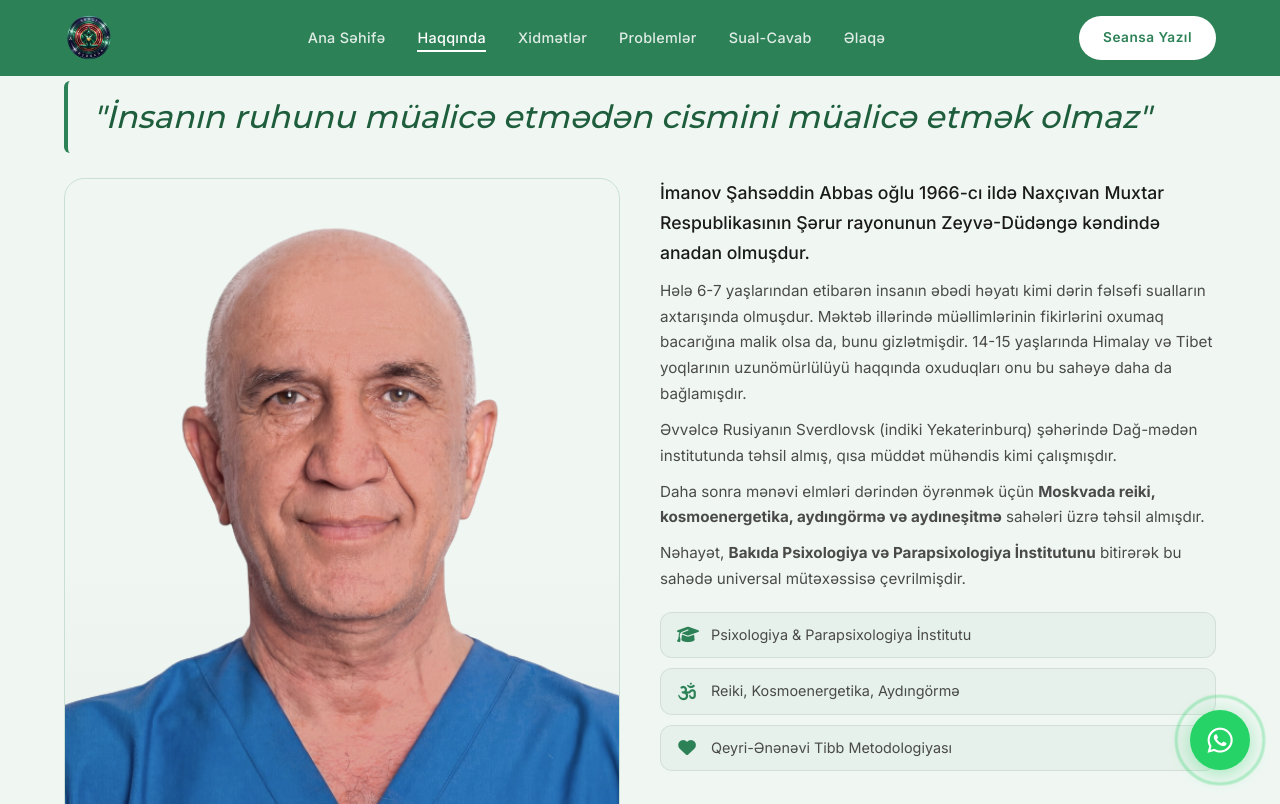
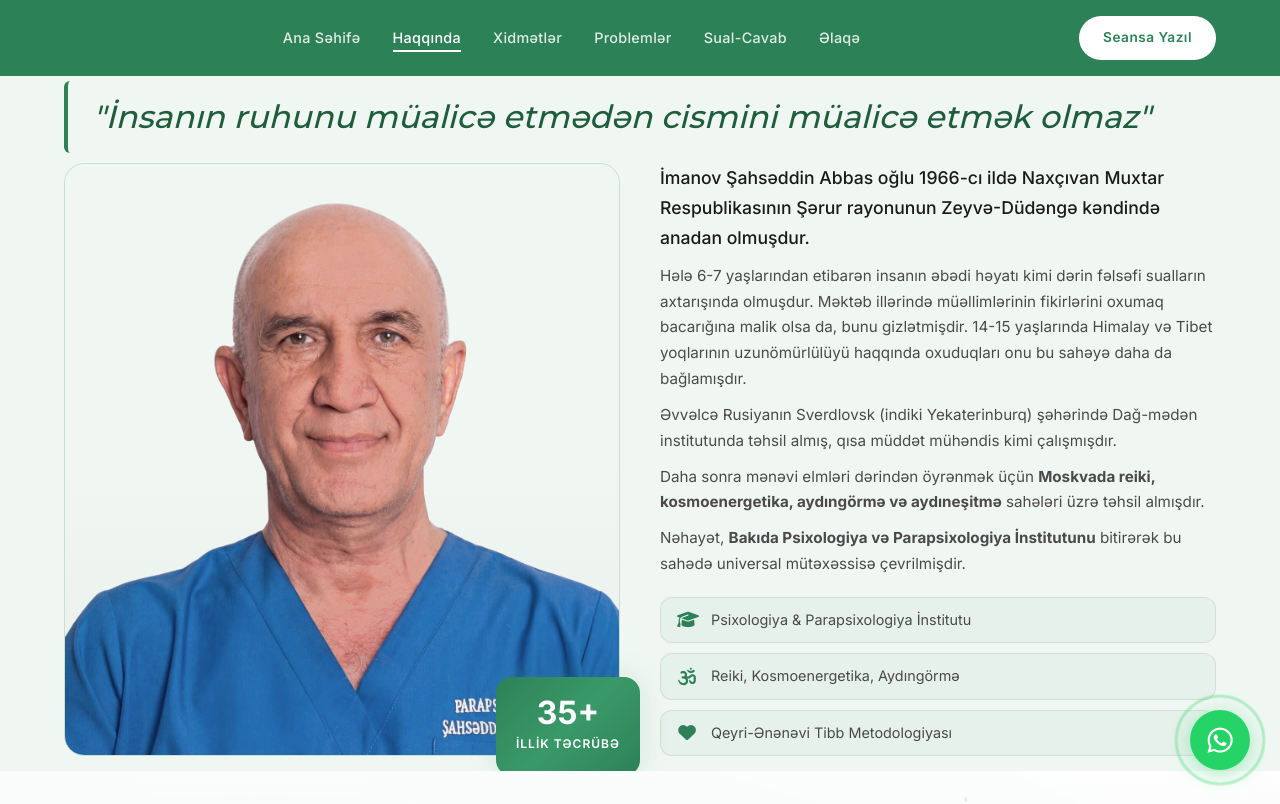
Before and after one commit to abdullayevmeherrem10-coder/hekim-sayti-2026-esas, a plain HTML site: page index.html in a window 1280 px wide. Shown: the top 804 px of the page. Drawn offline with Linux system fonts and the light colour scheme.

Commit message:
Align image with text column, remove logo, center services header
- Image stretches to match text column height (top and bottom aligned)
- Removed logo from navbar and site entirely
- Restored centered services section header
- Reduced quote-to-content spacing

Co-Authored-By: Claude Opus 4.6 <noreply@anthropic.com>

```diff
--- a/index.html
+++ b/index.html
@@ -17,9 +17,7 @@
     <!-- Navbar -->
     <nav class="navbar" id="navbar">
         <div class="container navbar-content">
-            <a href="#hero" class="navbar-logo">
-                <img src="esas-loqo.png" alt="Şahsəddin İmanlı Logo">
-            </a>
+            <a href="#hero" class="navbar-logo"></a>
             <ul class="navbar-menu" id="navMenu">
                 <li><a href="#hero" class="nav-link active">Ana Səhifə</a></li>
                 <li><a href="#about" class="nav-link">Haqqında</a></li>
--- a/style.css
+++ b/style.css
@@ -554,18 +554,20 @@ img {
 .about {
     background: var(--bg-secondary);
     padding-top: 76px;
-    padding-bottom: 20px;
+    padding-bottom: 15px;
 }
 
 .about-content {
     display: grid;
     grid-template-columns: 1fr 1fr;
     gap: 40px;
-    align-items: start;
+    align-items: stretch;
 }
 
 .about-image-col {
     position: relative;
+    display: flex;
+    flex-direction: column;
 }
 
 .about-image-frame {
@@ -573,11 +575,12 @@ img {
     border-radius: 20px;
     overflow: hidden;
     border: 1px solid var(--border-color);
+    flex: 1;
 }
 
 .about-image-frame img {
     width: 100%;
-    aspect-ratio: 3/4;
+    height: 100%;
     object-fit: cover;
     object-position: top center;
 }
@@ -1999,8 +2002,8 @@ img {
 
 /* === About Hero Quote === */
 .about-quote-header {
-    padding: 5px 0 10px;
-    margin-bottom: 15px;
+    padding: 5px 0 0;
+    margin-bottom: 10px;
 }
 
 .about-hero-quote {
```
